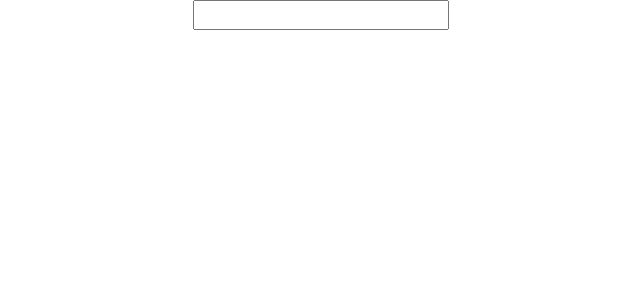
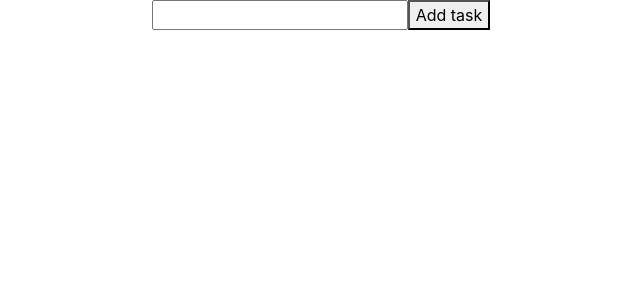
Before and after one commit to VladimirRM/My-todo-list-react-js, a React (Create React App) app: page / in a window 1280 px wide. Shown: the top 300 px of the page, without its empty margins (319-959 px from the left). Built offline with nearby package versions, Linux system fonts and the light colour scheme.

Commit message:
create button add task

```diff
--- a/src/App.js
+++ b/src/App.js
@@ -17,6 +17,7 @@ const addTodo=()=>{
       <input type="text"
       onChange={(e)=>setInput(e.target.value)}
       value={input} />
+      <button onClick={addTodo}>Add task</button>
     </div>
   )
 }
```
